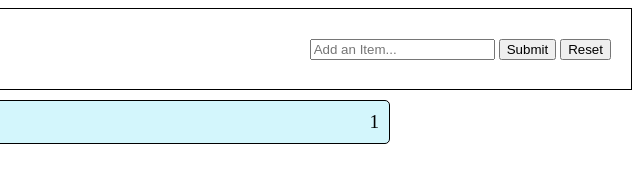
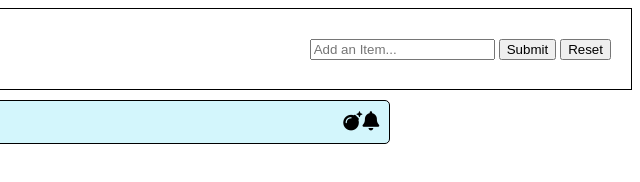
Before and after one commit to beneren10/To-Do-List, a plain HTML site: page index.html in a window 1280 px wide. Both pictures are taken after typing "Sample" into the empty fields and a click on the button "Submit". Shown: the full height of the page, 640-1280 px from the left. Drawn offline with Linux system fonts and the light colour scheme.

Commit message:
added check feature and delete feature

```diff
--- a/index.html
+++ b/index.html
@@ -5,6 +5,7 @@
     <meta name="viewport" content="width=device-width, initial-scale=1.0">
     <title>HTML Test</title>
     <link rel="stylesheet" href="style.css">
+
 </head>
 <body>
     <div id="head">
@@ -23,5 +24,6 @@
     </div>
     </div>
     <script src="script.js"></script>
+    <script src="https://kit.fontawesome.com/1c48ad643c.js" crossorigin="anonymous"></script>
 </body>
 </html>
--- a/script.js
+++ b/script.js
@@ -9,34 +9,50 @@ txtinput.addEventListener("keydown", (event) => {
 });
 
 function newItem(){
+
   if (txtinput.value === ""){
+
     alert("You didn't enter anything into the text box")
+
   } else {
+
     counter++
     // initialise three divs to make 1 for the list item and 2 for in the list
     const divParent = document.createElement("div");
     const divChild = document.createElement("div");
-    const divTotal = document.createElement("div");
-    const button2 = document.createElement("button")
+    const icon = document.createElement("i");
+    const bomb = document.createElement("i");
 
-    //put these two inside of a div - (divTotal) called "listClass"
-    const newContent = document.createTextNode(txtinput.value);
-    const childContent = document.createTextNode(counter);
+    // const childContent = document.createTextNode(counter);
 
-    divChild.appendChild(childContent)
-    divParent.appendChild(newContent)
+    // divChild.appendChild(childContent)
+    divChild.appendChild(bomb)
+    divChild.appendChild(icon)
+    divParent.innerHTML = "<div>"+txtinput.value+"</div>"
 
     // put the data inside the div to add to the HTML
-    divTotal.appendChild(divParent)
-    divTotal.appendChild(divChild)
+    divParent.appendChild(divChild)
 
-    divTotal.id = "div_id" ;
-    divTotal.className = "listClass";
+    divParent.id = "div_id";
+    divParent.className = "listClass";
+    bomb.className = "fa-solid fa-bomb";
+    icon.className = "fa-solid fa-bell";
+    icon.id = "icon";
+    bomb.id = "bomb";
 
-    document.getElementById("list").appendChild(divTotal);
+    //icon for checking an item off the list
+    icon.addEventListener("click",function(){
+      icon.style.color = "limegreen";
+    });
+    bomb.addEventListener("click",function(){
+      divParent.remove();
+    });
+
+    document.getElementById("list").appendChild(divParent);
 
     // clear the input box at the end
     txtinput.value = "";
+
   }
 }
 
@@ -53,7 +69,3 @@ function reset(){
     //resets counter
     counter = 0;
 }
-
-function deleteItem(){
-
-}
--- a/style.css
+++ b/style.css
@@ -23,3 +23,6 @@
     align-items: center;
     padding: 20px;
 }
+.fa-solid fa-bomb {
+    padding: 50px;
+}
```
